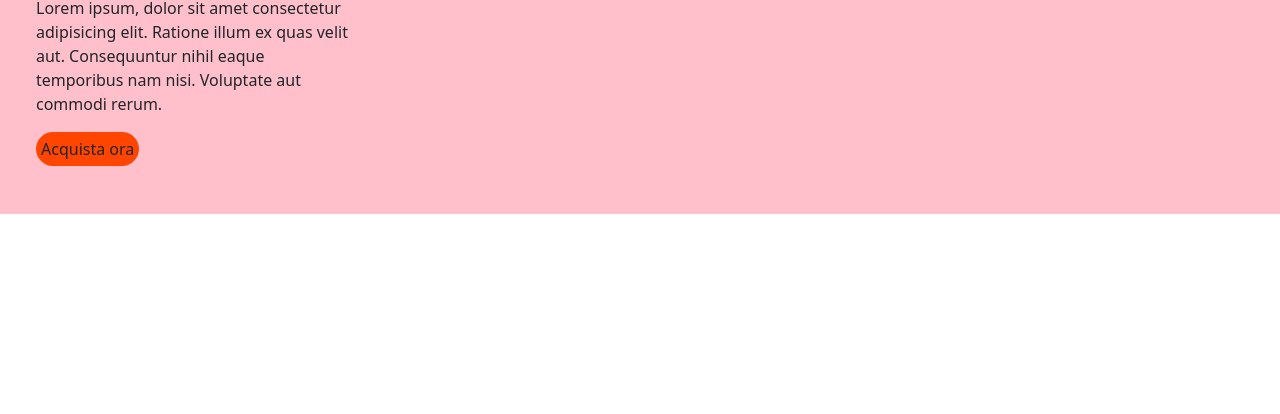
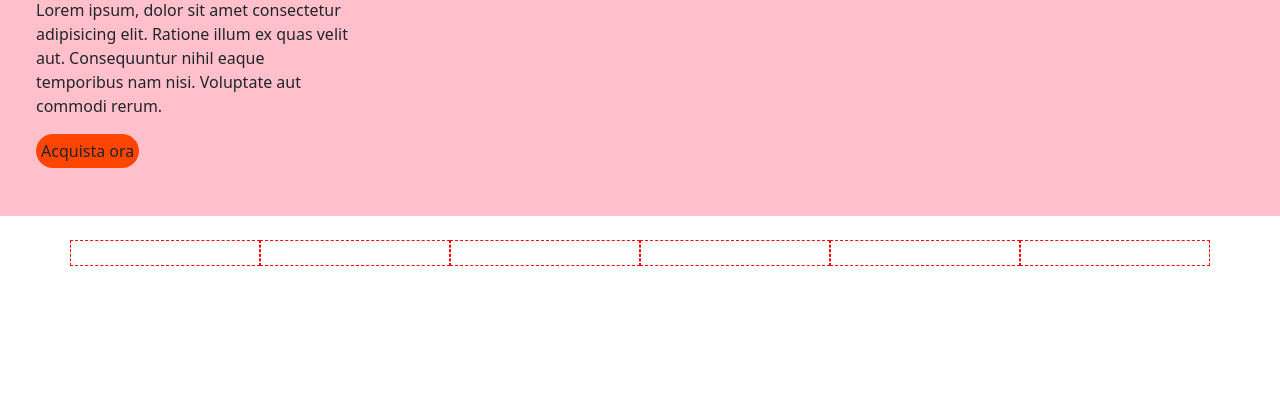
Before and after one commit to SorayaBoolean/htmlcss-playstation, a plain HTML site: page index.html in a window 1280 px wide. Shown: the part 386-800 px from the top of the page. Drawn offline with nearby package versions, Linux system fonts and the light colour scheme.

Commit message:
added: added section under jumbotron for selectors

```diff
--- a/css/style.css
+++ b/css/style.css
@@ -40,3 +40,7 @@
     background-color: pink;
     height: 500px;
 }
+
+.debug .col{
+    border: 1px dashed red;
+}
--- a/index.html
+++ b/index.html
@@ -138,7 +138,29 @@
               <p>Lorem ipsum, dolor sit amet consectetur adipisicing elit. Ratione illum ex quas velit aut. Consequuntur nihil eaque temporibus nam nisi. Voluptate aut commodi rerum.</p>
               <button type="button" class="btn rounded-pill">Acquista ora</button>
             </div>
-
+            </section>
+            <div class="container jumbotron-selectors py-4">
+              <div class="row">
+                <div class="col">
+                  <img src="" alt="">
+                </div>
+                <div class="col">
+                  <img src="" alt="">
+                </div>
+                <div class="col">
+                  <img src="" alt="">
+                </div>
+                <div class="col">
+                  <img src="" alt="">
+                </div>
+                <div class="col">
+                  <img src="" alt="">
+                </div>
+                <div class="col">
+                  <img src="" alt="">
+                </div>
+              </div>
+            </div>
 
           </div>
 
```
